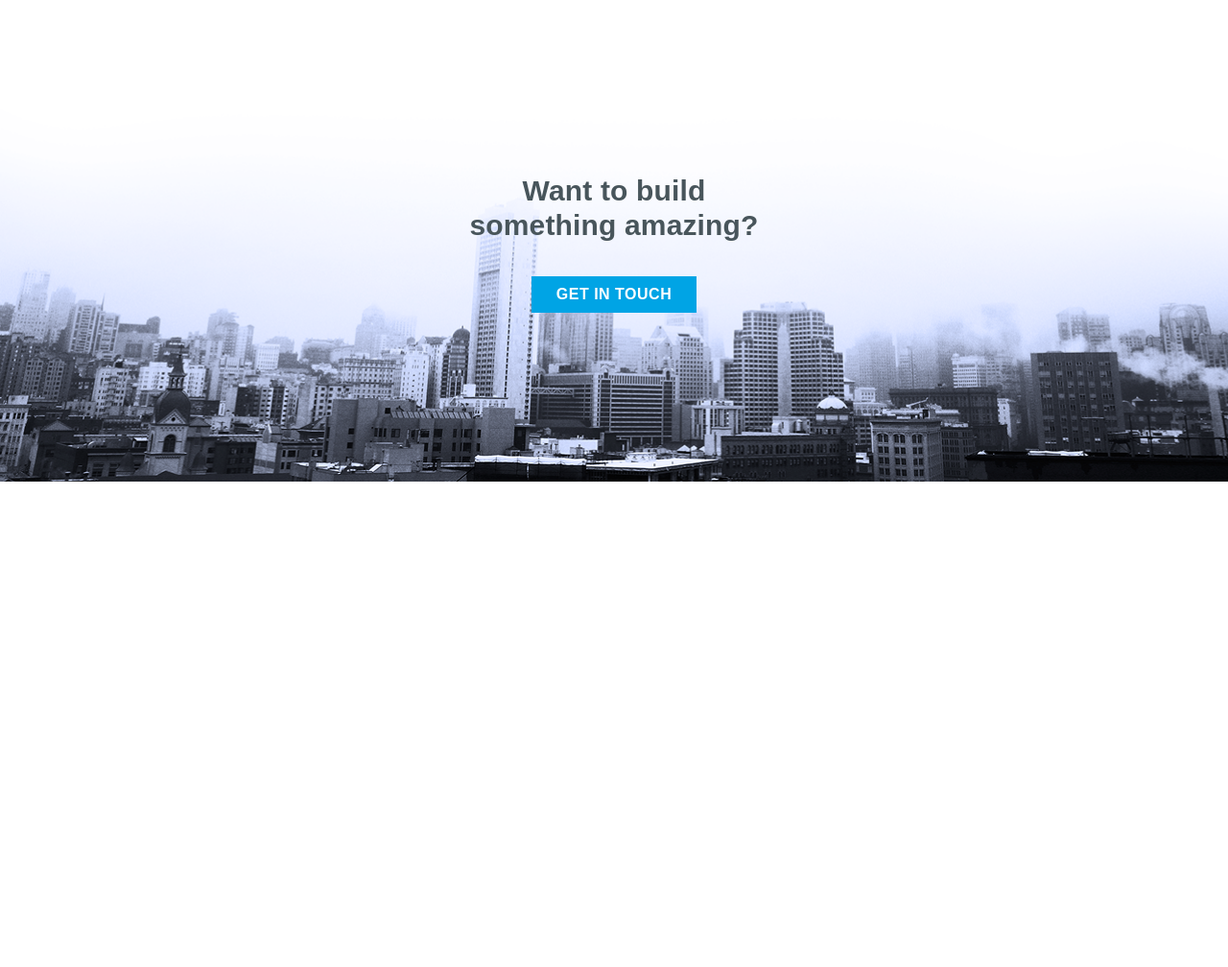
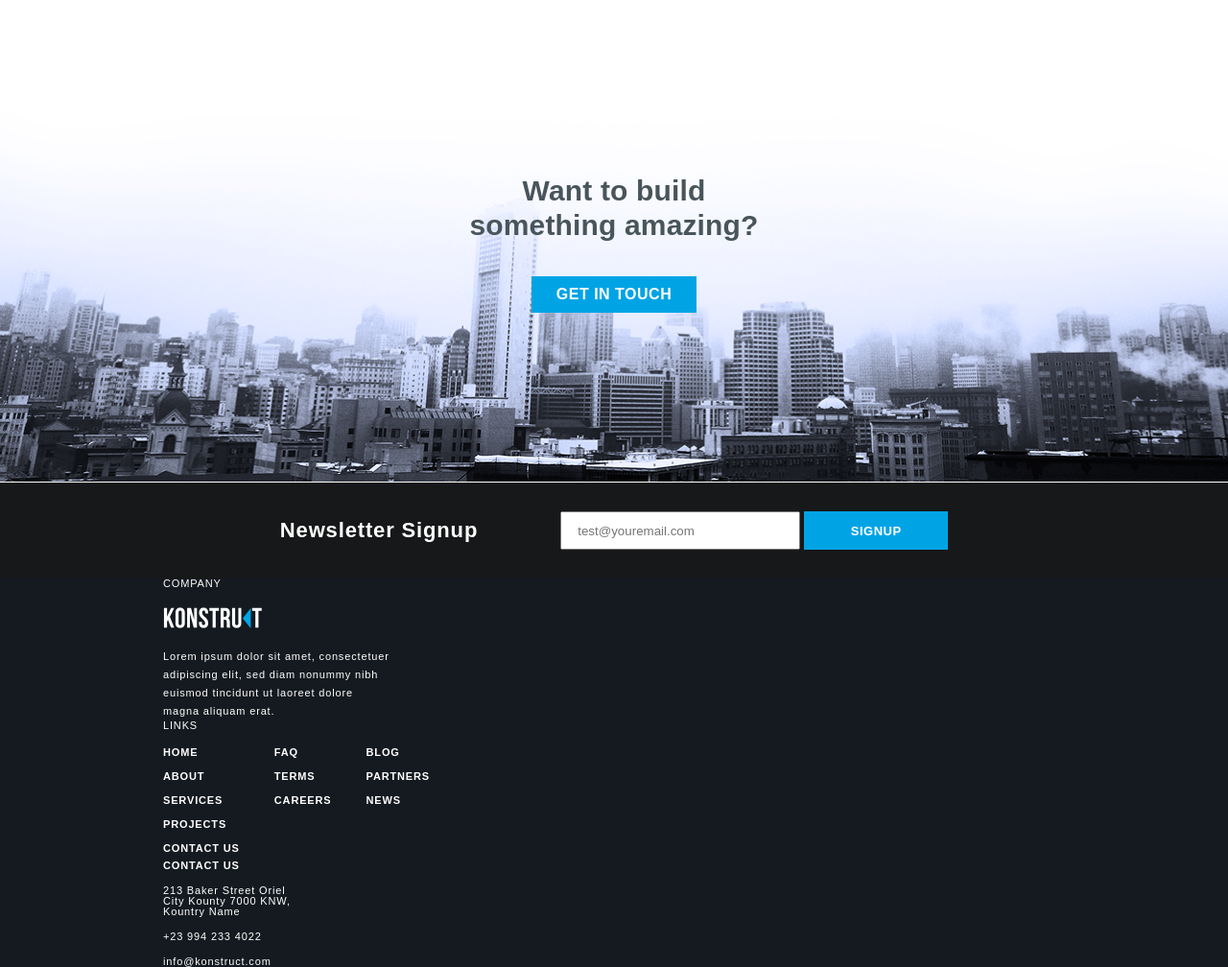
Before and after one commit to liza-zhukova52/konstruct, a plain HTML site: page index.html in a window 1280 px wide. Shown: the part 1853-2861 px from the top of the page at 96% size. Before the commit the page ends 2356 px from the top, so only its background shows below. Drawn offline with Linux system fonts and the light colour scheme.

Commit message:
change index.html, style.css

```diff
--- a/css/style.css
+++ b/css/style.css
@@ -226,6 +226,102 @@ p {
     background-repeat: no-repeat;
     background-size: cover;
 }
+.newsletter {
+    background-color: #171819;
+}
+.submit-button {
+    color: #fff;
+    background-color: #00A4E5;
+    font-family: 'OpenSans', sans-serif;
+    font-weight: 700;
+    letter-spacing: 0.5px;
+    font-size: 13px;
+    line-height: 100%;
+    border: none;
+    min-width: 150px;
+    height: 40px;
+}
+.input_email {
+    min-width: 250px;
+    height: 40px;
+    padding-left: 16px;
+}
+.newsletter-inner {
+    display: flex;
+    align-items: center;
+    gap: 86px;
+    justify-content: center;
+    padding-block: 30px;
+}
+.newsletter__title {
+    font-family: 'OpenSans', sans-serif;
+    font-weight: 700;
+    font-size: 22px;
+    line-height: 100%;
+    letter-spacing: 0.85px;
+    color: #fff;
+}
+.column-company__text {
+    font-family: 'OpenSans', sans-serif;
+    font-size: 11px;
+    font-weight: 400;
+    line-height: 172%;
+    letter-spacing: 0.85px;
+    padding-top: 15px;
+    color: #fff;
+    max-width: 237px;
+}
+.footer {
+    background-color: #141A20;
+}
+.column-company__title {
+    color: #fff;
+    font-family: 'OpenSans', sans-serif;
+    font-size: 11px;
+    font-weight: 400;
+    line-height: 100%;
+    letter-spacing: 0.85px;
+    padding-bottom: 19px;
+}
+.column-links__title {
+    font-family: 'OpenSans', sans-serif;
+    font-size: 11px;
+    font-weight: 400;
+    line-height: 100%;
+    letter-spacing: 0.85px;
+    color: #fff;
+    padding-bottom: 10px;
+}
+.column-links__link {
+    font-family: 'OpenSans', sans-serif;
+    font-size: 11px;
+    font-weight: 600;
+    line-height: 227%;
+    letter-spacing: 0.85px;
+    color: #fff;
+}
+.column-links__first,
+.column-links__second,
+.column-links__third {
+    display: flex;
+    flex-direction: column;
+}
+.column-links__columns {
+    display: flex;
+    gap: 36px;
+}
+.column-contact {
+    font-family: 'OpenSans', sans-serif;
+    font-weight: 400;
+    font-size: 11px;
+    line-height: 100%;
+    letter-spacing: 0.85px;
+    color: #fff;
+    max-width: 141px;
+    display: flex;
+    flex-direction: column;
+    gap: 15px;
+}
 @media (max-width: 768px) {
     .our-capabilities__header {
         flex-direction: column;
--- a/index.html
+++ b/index.html
@@ -138,5 +138,69 @@
          </div>
       </div>
     </section>
+    <section class="newsletter">
+      <div class="container">
+         <div class="newsletter-inner">
+            <h2 class="newsletter__title">
+               Newsletter Signup
+            </h2>
+            <form action="" class="newsletter__form">
+               <label for="email">
+                  <input type="text" id='email' class="input_email" placeholder="test@youremail.com">
+                  <button class="submit-button">SIGNUP </button>
+               </label>
+            </form>
+         </div>
+      </div>
+    </section>
+    <footer class="footer">
+      <div class="container">
+         <div class="footer-inner">
+            <div class="column-company">
+               <h4 class="column-company__title">
+                  COMPANY
+               </h4>
+               <a href="#" class="column-company__link">
+                  <img src="images/konstruct-logo.svg" alt="логотип konstruct" class="column-company__logo">
+               </a>
+               <p class="column-company__text">Lorem ipsum dolor sit amet, consectetuer adipiscing elit, sed diam nonummy nibh euismod tincidunt ut laoreet dolore magna aliquam erat.</p>
+            </div>
+            <div class="column-links">
+               <h4 class="column-links__title">LINKS</h4>
+               <div class="column-links__columns">
+                  <div class="column-links__first">
+                     <a href="#" class="column-links__link">HOME</a>
+                     <a href="#" class="column-links__link">ABOUT</a>
+                     <a href="#" class="column-links__link">SERVICES</a>
+                     <a href="#" class="column-links__link">PROJECTS</a>
+                     <a href="#" class="column-links__link">CONTACT US</a>
+                  </div>
+                  <div class="column-links__second">
+                     <a href="#" class="column-links__link">FAQ
+                     </a>
+                     <a href="#" class="column-links__link">TERMS
+                     </a>
+                     <a href="#" class="column-links__link">CAREERS
+                     </a>
+                  </div>
+                  <div class="column-links__third">
+                     <a href="#" class="column-links__link">BLOG
+                     </a>
+                     <a href="#" class="column-links__link">PARTNERS
+                     </a>
+                     <a href="#" class="column-links__link">NEWS
+                     </a>
+                  </div>
+               </div>
+            </div>
+            <div class="column-contact">
+               <h4 class="column-contact__title">CONTACT US</h4>
+               <p class="column-contact__addres">213 Baker Street Oriel City Kounty 7000 KNW, Kountry Name </p>
+               <p class="column-contact__phone">+23 994 233 4022 </p>
+               <p class="column-contact__email">info@konstruct.com</p>
+            </div>
+         </div>
+      </div>
+    </footer>
  </body>
  </html>
```
Also changed, not shown: images/facebook-logo.svg (added), images/gmail-logo.svg (added), images/twitter-logo.svg (added).
